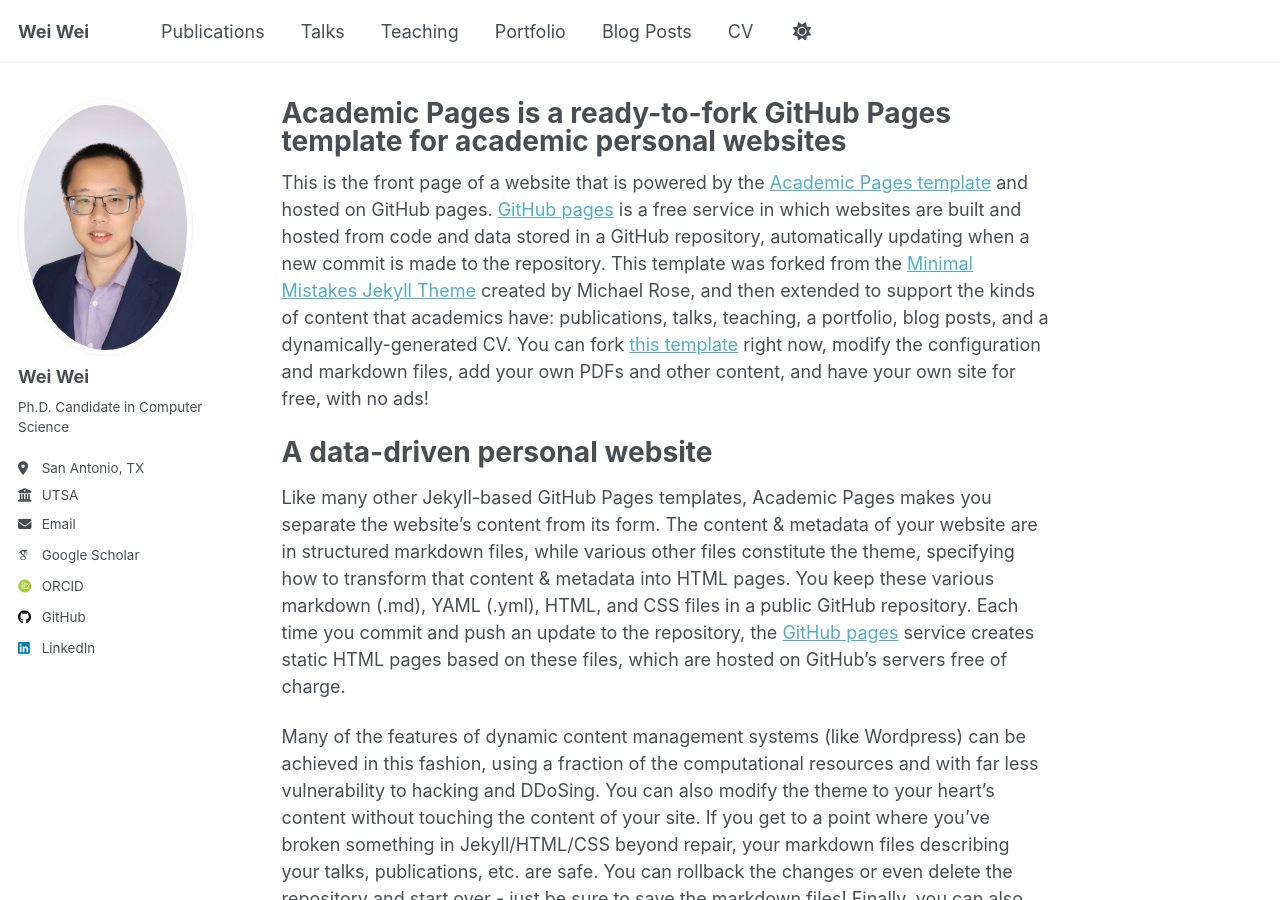
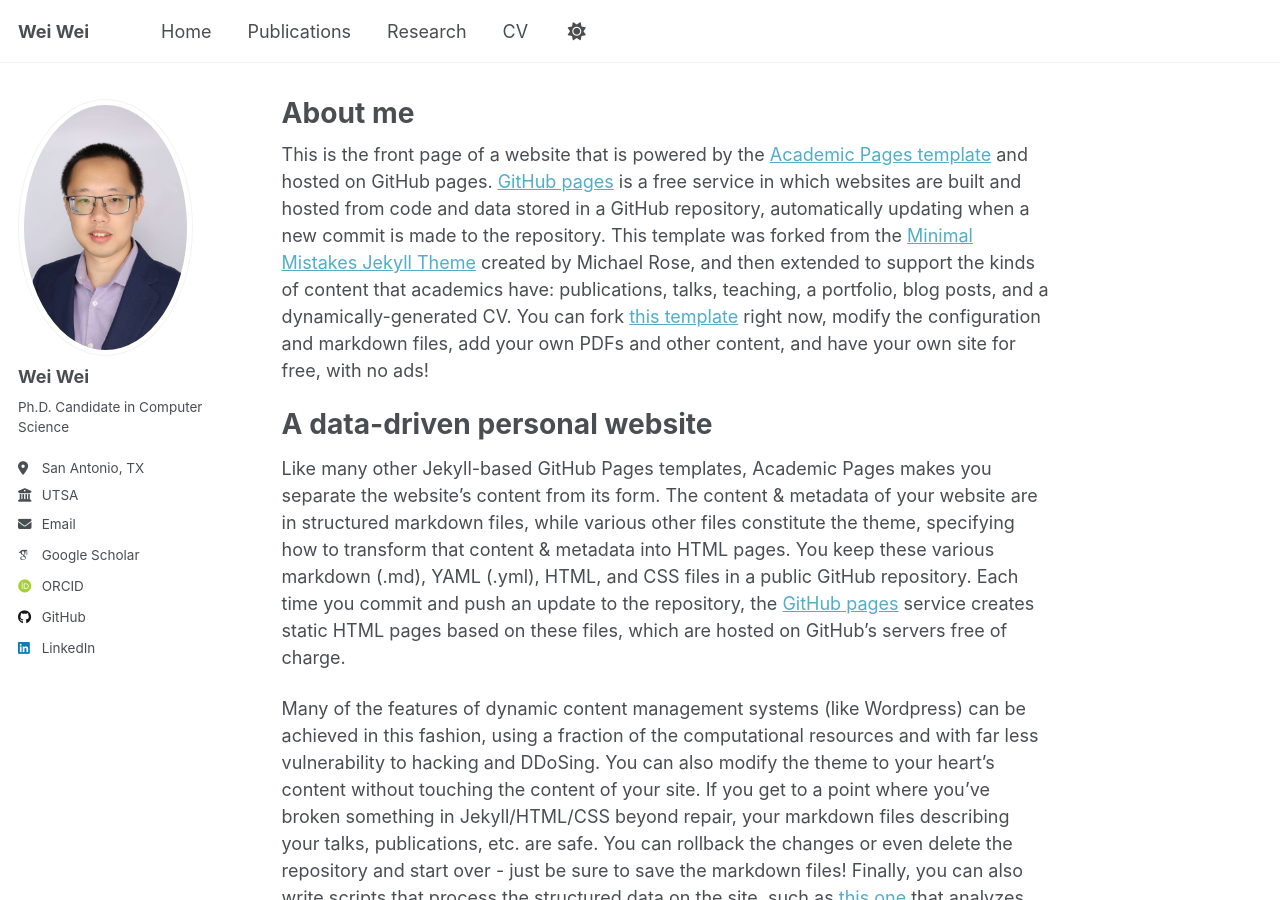
Before and after one commit to iamdoublewei/iamdoublewei.github.io, a Jekyll site: the page built from _pages/about.md, in a window 1280 px wide and 900 px high. Built offline with Jekyll 4.4.1, drawn with Linux system fonts in a browser that asks for light colours; some web fonts are replaced.

Commit message:
change tabs

```diff
--- a/_data/navigation.yml
+++ b/_data/navigation.yml
@@ -8,20 +8,14 @@
 #      Markdown formatted page while the second is generated using JSON.
 
 main:
+  - title: "Home"
+    url: /about/
+
   - title: "Publications"
     url: /publications/
 
-  - title: "Talks"
-    url: /talks/
-
-  - title: "Teaching"
-    url: /teaching/
-
-  - title: "Portfolio"
-    url: /portfolio/
-
-  - title: "Blog Posts"
-    url: /year-archive/
+  - title: "Research"
+    url: /research/
 
   - title: "CV"
     url: /files/Wei_Wei_s_CV.pdf
--- a/_pages/about.md
+++ b/_pages/about.md
@@ -1,6 +1,6 @@
 ---
 permalink: /
-title: "Academic Pages is a ready-to-fork GitHub Pages template for academic personal websites"
+title: "About me"
 author_profile: true
 redirect_from:
   - /about/
```
Also changed, not shown: _pages/cv.md (deleted, +0 -64 lines), _pages/research.md (added, +36 -0 lines).
